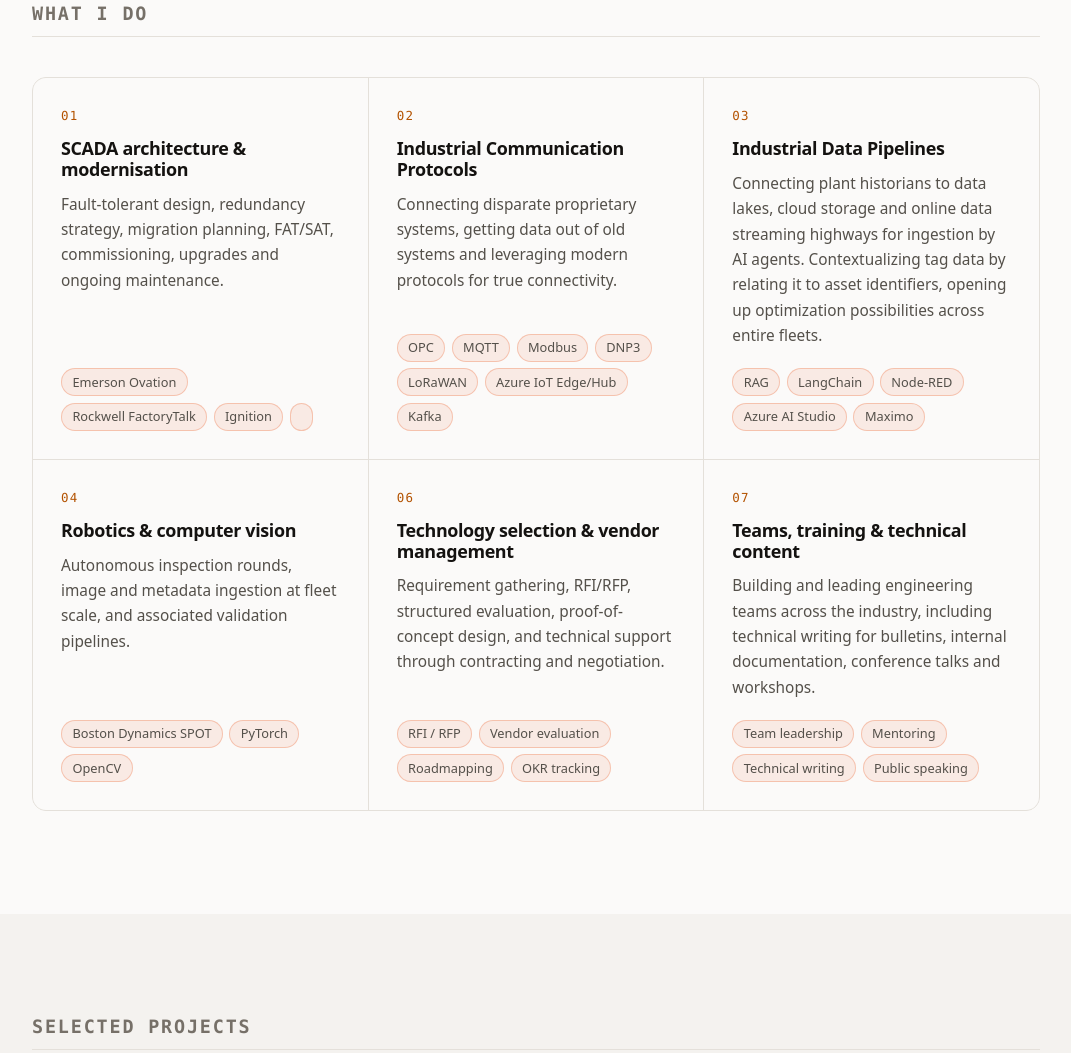
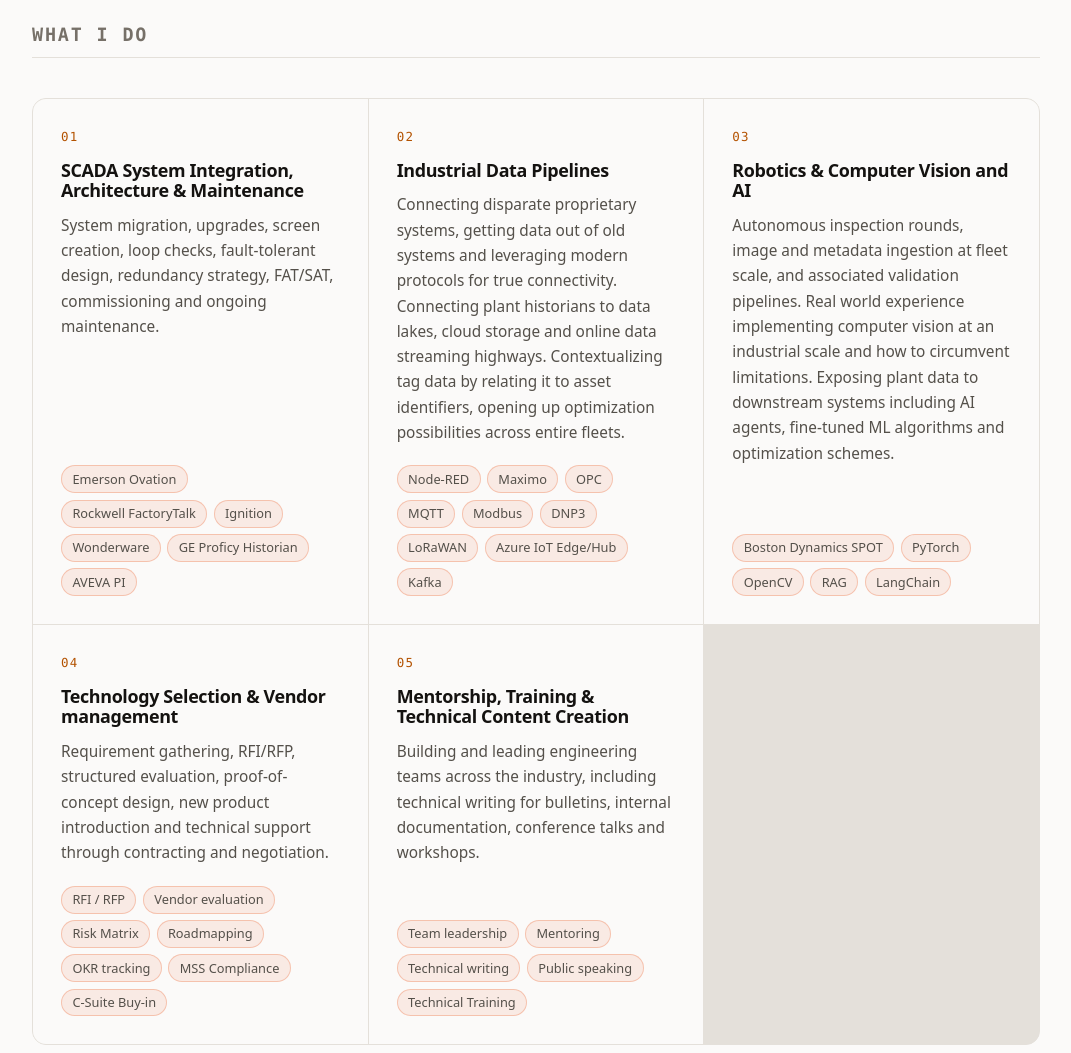
Before and after one commit to alexanderkuesel/alexanderkuesel.github.io, a plain HTML site: page index.html in a window 1280 px wide. Shown: the part 994-2047 px from the top of the page, without its empty margins (104-1175 px from the left). Drawn offline with Linux system fonts and the light colour scheme.

Commit message:
Update index.html

```diff
--- a/index.html
+++ b/index.html
@@ -48,18 +48,18 @@
     <section class="hero" id="top">
       <div class="wrap hero__inner">
         <div class="hero__text">
-        <p class="hero__eyebrow">Industrial automation &middot; Data &middot; Robotics</p>
+        <p class="hero__eyebrow">Industrial Automation &middot; Data &middot; Robotics</p>
         <h1 class="hero__name">Alexander Kuesel - Industrial Controls, Software and Robotics</h1>
         <p class="hero__tagline">
 					10+ years of experience in industrial controls, including project design, product support, logic programming, root cause analysis, driver development and data modeling.
-					My exposure is primarily in power generation and semiconductor manufacturing, but I am interested in any field that requires critical, reliable and quick data to make decisions.
+					My exposure is primarily in power generation and semiconductor manufacturing, but I am interested in any field that requires critical, reliable and quick access to data to make decisions.
         </p>
         <ul class="hero__links">
           <li><a class="btn btn--primary" href="#contact">Start a conversation</a></li>
           <li><a class="btn" href="#projects">See the work</a></li>
         </ul>
         <p class="hero__meta">
-          Alexander Kuesel Montealegre &middot; Heredia, Costa Rica &middot; fluent in English &amp; Spanish
+          Alexander Kuesel Montealegre &middot; Heredia, Costa Rica &middot; Dual US/CR Citizenship &middot; Fluent in English &amp; Spanish
         </p>
         </div>
 
@@ -81,71 +81,63 @@
 
           <article class="service">
             <p class="service__num">01</p>
-            <h3 class="service__title">SCADA architecture &amp; modernisation</h3>
+            <h3 class="service__title">SCADA System Integration, Architecture & Maintenance</h3>
             <p class="service__text">
-						Fault-tolerant design, redundancy strategy, migration planning,
-            FAT/SAT, commissioning, upgrades and ongoing maintenance.
+						System migration, upgrades, screen creation, loop checks, fault-tolerant design, redundancy strategy,
+            FAT/SAT, commissioning and ongoing maintenance.
             </p>
             <ul class="tags">
-              <li>Emerson Ovation</li><li>Rockwell FactoryTalk</li><li>Ignition</li><li></li>
+              <li>Emerson Ovation</li><li>Rockwell FactoryTalk</li><li>Ignition</li><li>Wonderware</li><li>GE Proficy Historian</li><li>AVEVA PI</li>
             </ul>
           </article>
 
           <article class="service">
             <p class="service__num">02</p>
-            <h3 class="service__title">Industrial Communication Protocols</h3>
+            <h3 class="service__title">Industrial Data Pipelines</h3>
             <p class="service__text">
-            Connecting disparate proprietary systems, getting data out of old systems and leveraging modern protocols for true connectivity.
+              Connecting disparate proprietary systems, getting data out of old systems and leveraging modern protocols for true connectivity.
+              Connecting plant historians to data lakes, cloud storage and online data streaming highways.
+              Contextualizing tag data by relating it to asset identifiers, opening up optimization possibilities across entire fleets.
             </p>
             <ul class="tags">
-              <li>OPC</li><li>MQTT</li><li>Modbus</li><li>DNP3</li><li>LoRaWAN</li><li>Azure IoT Edge/Hub</li><li>Kafka</li>
+              <li>Node-RED</li><li>Maximo</li><li>OPC</li><li>MQTT</li><li>Modbus</li><li>DNP3</li><li>LoRaWAN</li><li>Azure IoT Edge/Hub</li><li>Kafka</li>
             </ul>
           </article>
 
           <article class="service">
             <p class="service__num">03</p>
-            <h3 class="service__title">Industrial Data Pipelines</h3>
+            <h3 class="service__title">Robotics &amp; Computer Vision and AI</h3>
             <p class="service__text">
-              Connecting plant historians to data lakes, cloud storage and online data streaming highways for ingestion by AI agents.
-              Contextualizing tag data by relating it to asset identifiers, opening up optimization possibilities across entire fleets.
+              Autonomous inspection rounds, image and metadata ingestion at fleet scale, and associated validation pipelines.
+              Real world experience implementing computer vision at an industrial scale and how to circumvent limitations.
+              Exposing plant data to downstream systems including AI agents, fine-tuned ML algorithms and optimization schemes.
             </p>
             <ul class="tags">
-              <li>RAG</li><li>LangChain</li><li>Node-RED</li><li>Azure AI Studio</li><li>Maximo</li>
+              <li>Boston Dynamics SPOT</li><li>PyTorch</li><li>OpenCV</li><li>RAG</li><li>LangChain</li>
             </ul>
           </article>
 
           <article class="service">
             <p class="service__num">04</p>
-            <h3 class="service__title">Robotics &amp; computer vision</h3>
+            <h3 class="service__title">Technology Selection &amp; Vendor management</h3>
             <p class="service__text">
-              Autonomous inspection rounds, image and metadata ingestion at fleet scale, and associated validation pipelines.
+              Requirement gathering, RFI/RFP, structured evaluation, proof-of-concept design, new product introduction and technical support through
+              contracting and negotiation.
             </p>
             <ul class="tags">
-              <li>Boston Dynamics SPOT</li><li>PyTorch</li><li>OpenCV</li>
+              <li>RFI / RFP</li><li>Vendor evaluation</li><li>Risk Matrix</li><li>Roadmapping</li><li>OKR tracking</li><li>MSS Compliance</li><li>C-Suite Buy-in</li>
             </ul>
           </article>
 
           <article class="service">
-            <p class="service__num">06</p>
-            <h3 class="service__title">Technology selection &amp; vendor management</h3>
-            <p class="service__text">
-              Requirement gathering, RFI/RFP, structured evaluation, proof-of-concept design, and technical support through
-              contracting and negotiation.
-            </p>
-            <ul class="tags">
-              <li>RFI / RFP</li><li>Vendor evaluation</li><li>Roadmapping</li><li>OKR tracking</li>
-            </ul>
-          </article>
-
-          <article class="service">
-            <p class="service__num">07</p>
-            <h3 class="service__title">Teams, training &amp; technical content</h3>
+            <p class="service__num">05</p>
+            <h3 class="service__title">Mentorship, Training &amp; Technical Content Creation</h3>
             <p class="service__text">
               Building and leading engineering teams across the industry, including technical writing for
               bulletins, internal documentation, conference talks and workshops.
             </p>
             <ul class="tags">
-              <li>Team leadership</li><li>Mentoring</li><li>Technical writing</li><li>Public speaking</li>
+              <li>Team leadership</li><li>Mentoring</li><li>Technical writing</li><li>Public speaking</li><li>Technical Training</li>
             </ul>
           </article>
 
```
